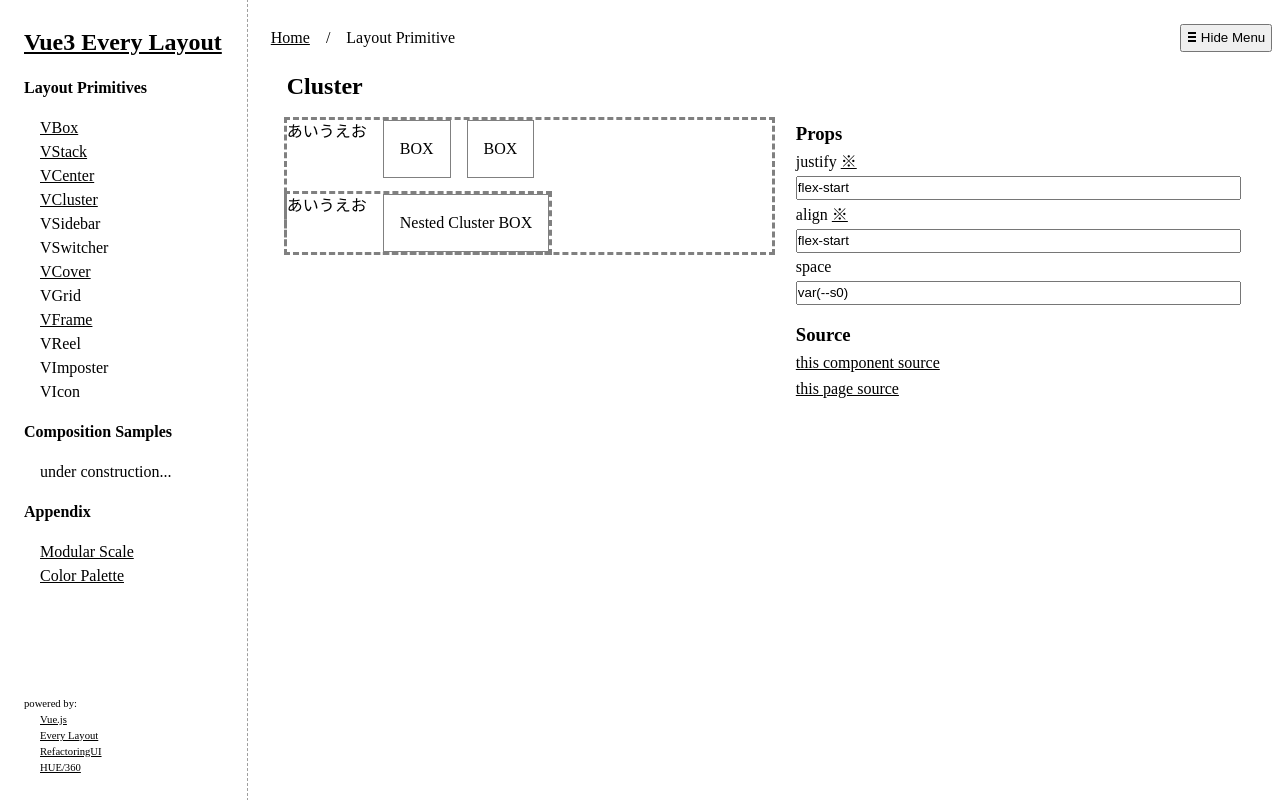
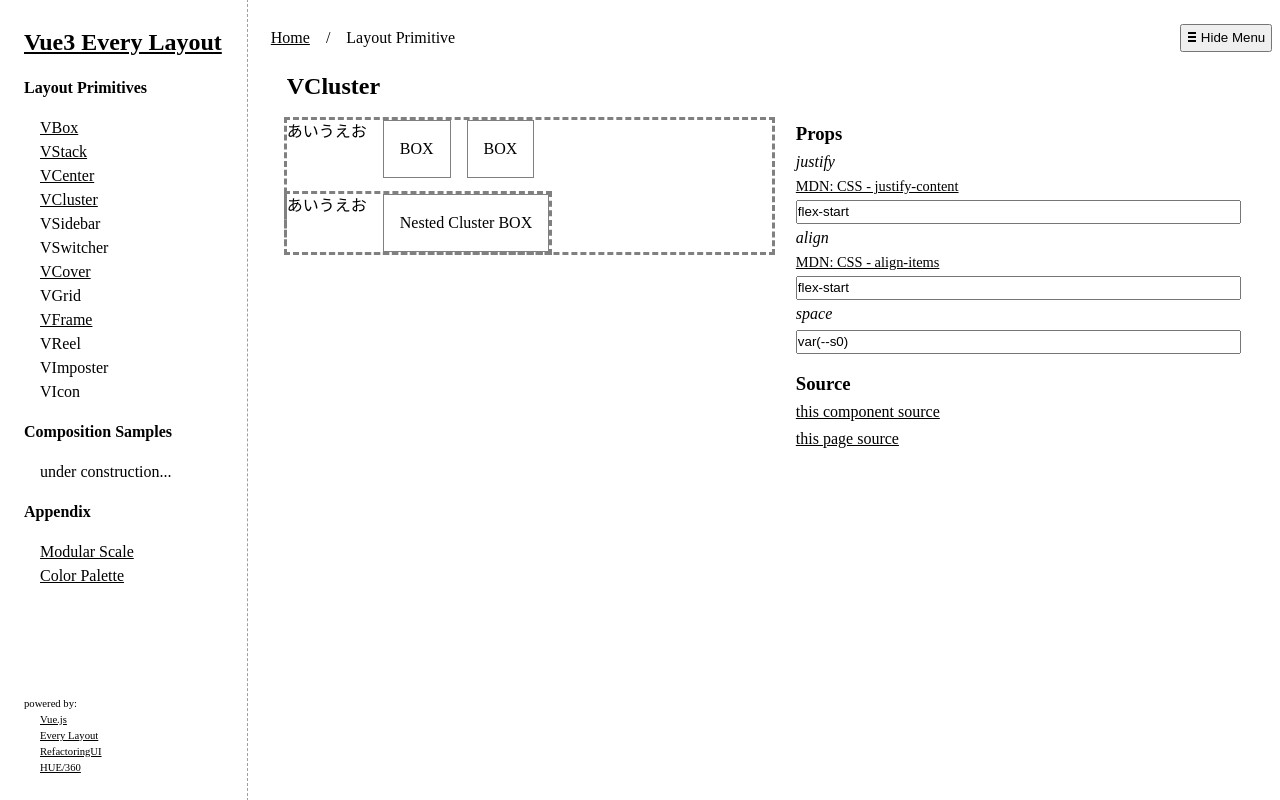
Before and after one commit to kbtaniguchi/vue3-every-layout, a Vue app: page /#/cluster in a window 1280 px wide. Built offline with nearby package versions, Linux system fonts and the light colour scheme.

Commit message:
Fieldの考え方を見直す

```diff
--- a/src/assets/functions/utilities.ts
+++ b/src/assets/functions/utilities.ts
@@ -3,3 +3,8 @@ export function * range (start: number, end: number): Generator<number> {
     yield i
   }
 }
+
+export const getEasyUID = (): string => {
+  return new Date().getTime().toString(16) +
+        Math.floor(1000 * Math.random()).toString(16)
+}
--- a/src/assets/style/script.ts
+++ b/src/assets/style/script.ts
@@ -6,8 +6,3 @@ export const insertCSS = (rule: string): void => {
   if (sheet === null) return
   sheet.insertRule(rule, sheet.cssRules.length)
 }
-
-export const getEasyUID = (): string => {
-  return new Date().getTime().toString(16) +
-        Math.floor(1000 * Math.random()).toString(16)
-}
--- a/src/components/layouts/VIcon.vue
+++ b/src/components/layouts/VIcon.vue
@@ -1,6 +1,7 @@
 <script setup lang="ts">
-import { getEasyUID, insertCSS } from '@/assets/style/script'
+import { insertCSS } from '@/assets/style/script'
 import { onMounted, useCssModule } from 'vue'
+import { getEasyUID } from '@/assets/functions/utilities'
 
 const componentId = getEasyUID()
 const props = withDefaults(defineProps<{
--- a/src/components/layouts/VReel.vue
+++ b/src/components/layouts/VReel.vue
@@ -1,6 +1,7 @@
 <script setup lang="ts">
-import { getEasyUID, insertCSS } from '@/assets/style/script'
+import { insertCSS } from '@/assets/style/script'
 import { onMounted, useCssModule } from 'vue'
+import { getEasyUID } from '@/assets/functions/utilities'
 
 const componentId = getEasyUID()
 const props = withDefaults(defineProps<{
--- a/src/components/layouts/VSidebar.vue
+++ b/src/components/layouts/VSidebar.vue
@@ -1,6 +1,7 @@
 <script setup lang="ts">
-import { getEasyUID, insertCSS } from '@/assets/style/script'
+import { insertCSS } from '@/assets/style/script'
 import { onMounted, useCssModule } from 'vue'
+import { getEasyUID } from '@/assets/functions/utilities'
 
 const componentId = getEasyUID()
 const props = withDefaults(defineProps<{
--- a/src/components/layouts/VSwitcher.vue
+++ b/src/components/layouts/VSwitcher.vue
@@ -1,6 +1,7 @@
 <script setup lang="ts">
-import { getEasyUID, insertCSS } from '@/assets/style/script'
+import { insertCSS } from '@/assets/style/script'
 import { onMounted, useCssModule } from 'vue'
+import { getEasyUID } from '@/assets/functions/utilities'
 
 const componentId = getEasyUID()
 const props = withDefaults(defineProps<{
--- /dev/null
+++ b/src/components/parts/VField.vue
@@ -0,0 +1,36 @@
+<script setup lang="ts">
+import VStack from '@/components/layouts/VStack.vue'
+
+defineProps<{
+  label: string;
+}>()
+</script>
+
+<template>
+  <VStack space="var(--s-5)">
+    <label>
+      <VStack space="var(--s-5)">
+        <span
+          v-if="label"
+          :class="$style.label"
+        >
+          {{ label }}
+        </span>
+        <span :class="$style.hintMessage">
+          <slot name="hint" />
+        </span>
+        <slot />
+      </VStack>
+    </label>
+  </VStack>
+</template>
+
+<style module>
+.label {
+  font-style: italic;
+}
+
+.hintMessage {
+  font-size: 0.9em
+}
+</style>
--- a/src/components/parts/VTextField.vue
+++ /dev/null
@@ -1,36 +0,0 @@
-<script setup lang="ts">
-import { computed } from 'vue'
-import VStack from '@/components/layouts/VStack.vue'
-
-const props = withDefaults(defineProps<{
-  label?: string;
-  modelValue?: string;
-}>(), {
-  label: '',
-  modelValue: ''
-})
-
-const emit = defineEmits<{
-  (e: 'update:modelValue', value: string): void
-}>()
-
-const value = computed({
-  get: () => props.modelValue,
-  set: val => {
-    emit('update:modelValue', val)
-  }
-})
-</script>
-
-<template>
-  <VStack space="var(--s-5)">
-    <label v-if="label">{{ label }}</label>
-    <input
-      v-model="value"
-      type="text"
-    >
-  </VStack>
-</template>
-
-<style module>
-</style>
--- a/src/pages/layout-primitives/VBoxPage.vue
+++ b/src/pages/layout-primitives/VBoxPage.vue
@@ -1,10 +1,8 @@
 <script setup lang="ts">
 import { reactive } from 'vue'
-
 import VBox from '@/components/layouts/VBox.vue'
-
-import VTextField from '@/components/parts/VTextField.vue'
 import LayoutPrimitiveSampleTemplate from '@/pages/layout-primitives/template/LayoutPrimitiveSampleTemplate.vue'
+import VField from '@/components/parts/VField.vue'
 
 const data = reactive<{
   padding: string;
@@ -36,22 +34,30 @@ const data = reactive<{
       </VBox>
     </template>
     <template #props>
-      <VTextField
-        v-model="data.padding"
-        label="padding"
-      />
-      <VTextField
-        v-model="data.borderWidth"
-        label="borderWidth"
-      />
-      <VTextField
-        v-model="data.borderColor"
-        label="borderColor"
-      />
-      <VTextField
-        v-model="data.backgroundColor"
-        label="padding"
-      />
+      <VField label="padding">
+        <input
+          v-model="data.padding"
+          type="text"
+        >
+      </VField>
+      <VField label="borderWidth">
+        <input
+          v-model="data.borderWidth"
+          type="text"
+        >
+      </VField>
+      <VField label="borderColor">
+        <input
+          v-model="data.borderColor"
+          type="text"
+        >
+      </VField>
+      <VField label="padding">
+        <input
+          v-model="data.backgroundColor"
+          type="text"
+        >
+      </VField>
     </template>
   </LayoutPrimitiveSampleTemplate>
 </template>
--- a/src/pages/layout-primitives/VCenterPage.vue
+++ b/src/pages/layout-primitives/VCenterPage.vue
@@ -1,10 +1,9 @@
 <script setup lang="ts">
 import { reactive } from 'vue'
-
-import VSidebar from '@/components/layouts/VSidebar.vue'
-import VStack from '@/components/layouts/VStack.vue'
 import VCenter from '@/components/layouts/VCenter.vue'
 import VBox from '@/components/layouts/VBox.vue'
+import LayoutPrimitiveSampleTemplate from '@/pages/layout-primitives/template/LayoutPrimitiveSampleTemplate.vue'
+import VField from '@/components/parts/VField.vue'
 
 const data = reactive<{
   max: string;
@@ -20,15 +19,8 @@ const data = reactive<{
 </script>
 
 <template>
-  <h2 class="page-title">
-    Center
-  </h2>
-  <VSidebar
-    side-width="50%"
-    content-min="40%"
-    space="var(--s1)"
-  >
-    <div>
+  <LayoutPrimitiveSampleTemplate component-name="VCenter">
+    <template #usage>
       <VCenter
         class="with-outline"
         :max="data.max"
@@ -48,50 +40,34 @@ const data = reactive<{
           </VBox>
         </VCenter>
       </VCenter>
-    </div>
-    <div>
-      <VStack>
-        <h3>Props</h3>
-        <VStack space="var(--s-5)">
-          <label>max</label>
+    </template>
+    <template #props>
+      <VField label="max">
         <input
           v-model="data.max"
           type="text"
         >
-        </VStack>
-        <VStack space="var(--s-5)">
-          <label>gutters</label>
+      </VField>
+      <VField label="gutters">
         <input
           v-model="data.gutters"
           type="text"
         >
-        </VStack>
-        <VStack space="var(--s-5)">
-          <label>andText</label>
+      </VField>
+      <VField label="andText">
         <input
           v-model="data.andText"
           type="checkbox"
         >
-        </VStack>
-        <VStack space="var(--s-5)">
-          <label>intrinsic</label>
+      </VField>
+      <VField label="intrinsic">
         <input
           v-model="data.intrinsic"
           type="checkbox"
         >
-        </VStack>
-        <h3>Source</h3>
-        <VStack space="var(--s-5)">
-          <a href="https://github.com/kbtaniguchi/vue3-every-layout/blob/main/src/components/layouts/VCenter.vue">
-            this component source
-          </a>
-          <a href="https://github.com/kbtaniguchi/vue3-every-layout/blob/main/src/pages/layout-primitives/VCenterPage.vue">
-            this page source
-          </a>
-        </VStack>
-      </vstack>
-    </div>
-  </VSidebar>
+      </VField>
+    </template>
+  </LayoutPrimitiveSampleTemplate>
 </template>
 
 <style module>
--- a/src/pages/layout-primitives/VClusterPage.vue
+++ b/src/pages/layout-primitives/VClusterPage.vue
@@ -1,10 +1,9 @@
 <script setup lang="ts">
 import { reactive } from 'vue'
-
-import VSidebar from '@/components/layouts/VSidebar.vue'
-import VStack from '@/components/layouts/VStack.vue'
 import VCluster from '@/components/layouts/VCluster.vue'
 import VBox from '@/components/layouts/VBox.vue'
+import LayoutPrimitiveSampleTemplate from '@/pages/layout-primitives/template/LayoutPrimitiveSampleTemplate.vue'
+import VField from '@/components/parts/VField.vue'
 
 const data = reactive<{
   justify?: string;
@@ -18,15 +17,8 @@ const data = reactive<{
 </script>
 
 <template>
-  <h2 class="page-title">
-    Cluster
-  </h2>
-  <VSidebar
-    side-width="50%"
-    content-min="40%"
-    space="var(--s1)"
-  >
-    <div>
+  <LayoutPrimitiveSampleTemplate component-name="VCluster">
+    <template #usage>
       <VCluster
         class="with-outline"
         :justify="data.justify"
@@ -41,57 +33,44 @@ const data = reactive<{
           <VBox>Nested Cluster BOX</VBox>
         </VCluster>
       </VCluster>
-    </div>
-    <div>
-      <VStack>
-        <h3>Props</h3>
-        <VStack space="var(--s-5)">
-          <label>justify
+    </template>
+    <template #props>
+      <VField label="justify">
+        <template #hint>
           <a
             href="https://developer.mozilla.org/ja/docs/Web/CSS/justify-content"
             target="_blank"
           >
-              ※
+            MDN: CSS - justify-content
           </a>
-          </label>
+        </template>
         <input
           v-model="data.justify"
           type="text"
         >
-        </VStack>
-        <VStack space="var(--s-5)">
-          <label>align
+      </VField>
+      <VField label="align">
+        <template #hint>
           <a
             href="https://developer.mozilla.org/ja/docs/Web/CSS/align-items"
             target="_blank"
           >
-              ※
+            MDN: CSS - align-items
           </a>
-          </label>
+        </template>
         <input
           v-model="data.align"
           type="text"
         >
-        </VStack>
-        <VStack space="var(--s-5)">
-          <label>space</label>
+      </VField>
+      <VField label="space">
         <input
           v-model="data.space"
           type="text"
         >
-        </VStack>
-        <h3>Source</h3>
-        <VStack space="var(--s-5)">
-          <a href="https://github.com/kbtaniguchi/vue3-every-layout/blob/main/src/components/layouts/VCluster.vue">
-            this component source
-          </a>
-          <a href="https://github.com/kbtaniguchi/vue3-every-layout/blob/main/src/pages/layout-primitives/VClusterPage.vue">
-            this page source
-          </a>
-        </VStack>
-      </vstack>
-    </div>
-  </VSidebar>
+      </VField>
+    </template>
+  </LayoutPrimitiveSampleTemplate>
 </template>
 
 <style module>
```
Also changed, not shown: src/components/parts/VCheckField.vue (deleted, +0 -36 lines). Lines whose indentation alone changed are shown as unchanged.
